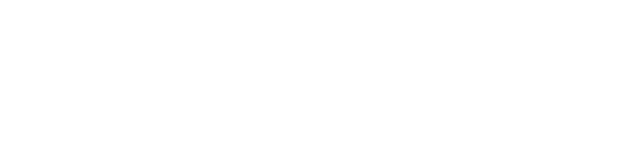
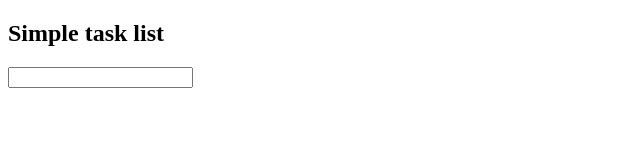
Before and after one commit to rohitkay/simple-task-list, a plain HTML site: page index.html in a window 1280 px wide. Shown: the whole page, without its empty margins (0-640 px from the left). Drawn offline with Linux system fonts and the light colour scheme.

Commit message:
feat: initialise heading and input text box

```diff
--- a/index.html
+++ b/index.html
@@ -6,6 +6,12 @@
     <title>Simple Task List</title>
 </head>
 <body>
+    <section>
+        <h2>Simple task list</h2>
+        <input type="text">
+    </section>
+    <footer>
 
+    </footer>
 </body>
 </html>
```
